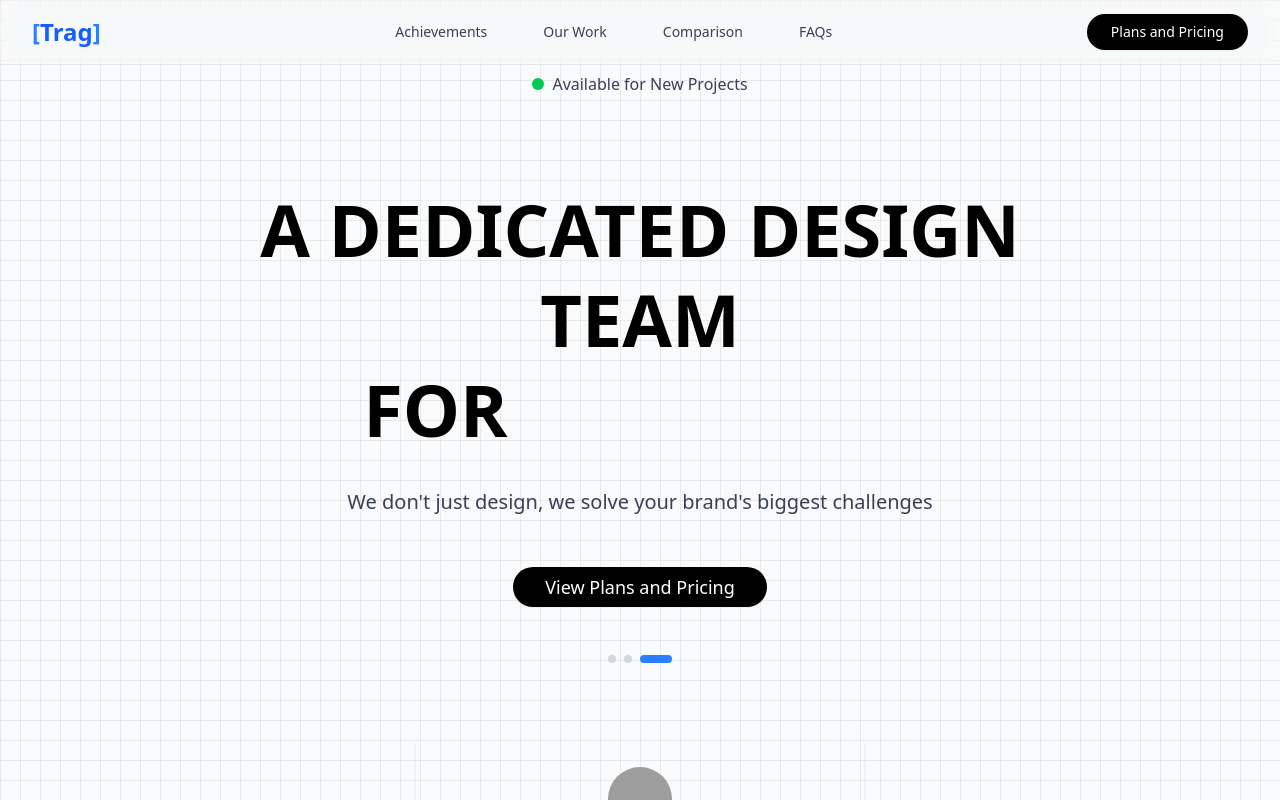
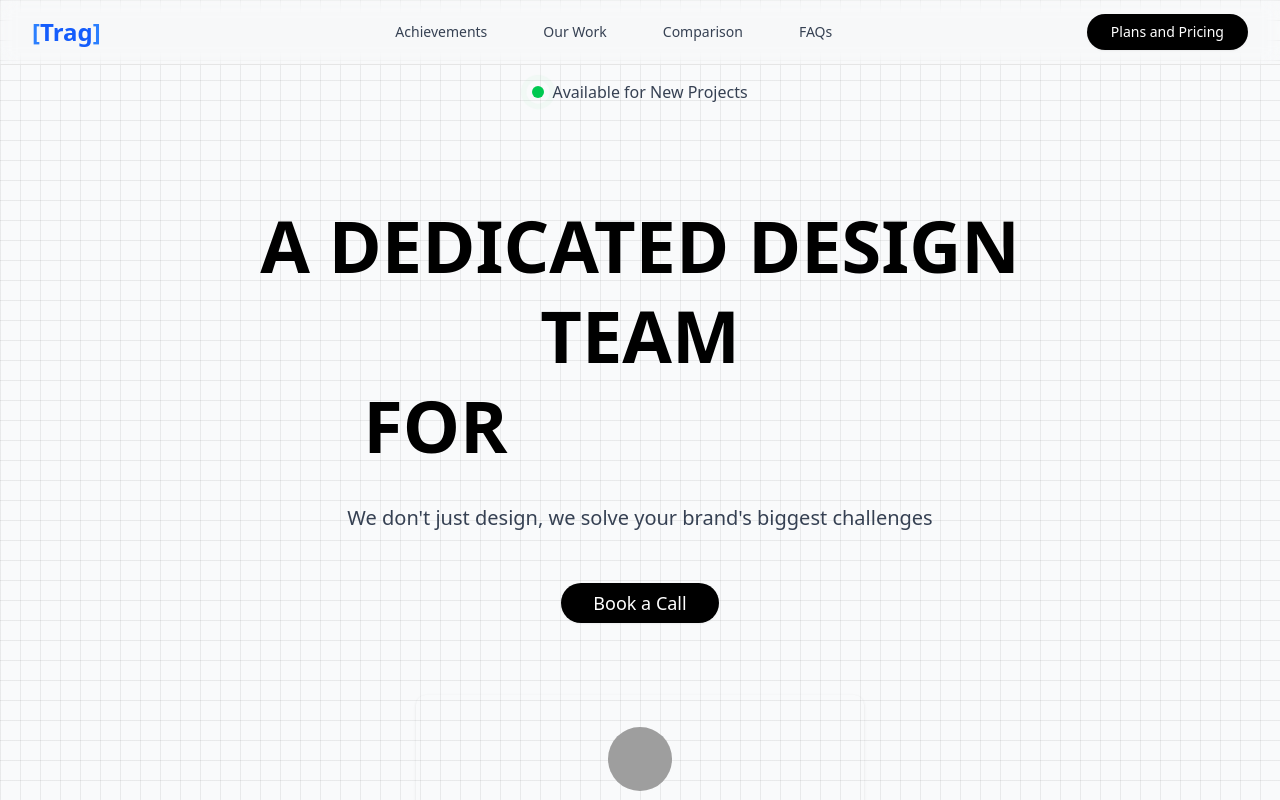
Before and after one commit to Dinesht04/Trag, a Next.js app: page / in a window 1280 px wide. Shown: the top 800 px of the page. Built offline with nearby package versions, Linux system fonts and the light colour scheme; grey boxes are pictures that could not be loaded.

Commit message:
Added a ripple to available dot and FAQ heading

```diff
--- a/src/components/chat-accordian.tsx
+++ b/src/components/chat-accordian.tsx
@@ -83,6 +83,12 @@ export function ChatAccordion() {
 
   return (
     <div className=" max-w-5xl mx-auto space-y-4 p-6 p-4 rounded-2xl">
+
+      <div className='flex flex-col space-y-4 items-center'>
+        <span className='text-center text-4xl bold'>Frequently Asked Questions</span>
+        <span className='text-center'>We Get It—Curiosity Leads to Success! <br/> Got questions? That&apos;s a great sign. Here<br/> are some</span>
+      </div>
+
       {faqData.map((item) => {
         const isOpen = openItems.has(item.id);
 
--- a/src/components/hero-component.tsx
+++ b/src/components/hero-component.tsx
@@ -1,6 +1,6 @@
 'use client';
 
-import { motion, AnimatePresence } from 'framer-motion';
+import { motion, AnimatePresence, useReducedMotion } from 'framer-motion';
 import { useState, useEffect } from 'react';
 import { Button } from '@/components/ui/button';
 
@@ -42,6 +42,38 @@ export default function HomePage() {
   const [currentIndex, setCurrentIndex] = useState(0);
   const [showForAnimation, setShowForAnimation] = useState(true);
 
+  const prefersReducedMotion = useReducedMotion()
+
+  // Pulse animation for the core dot (disabled if user prefers reduced motion)
+  const dotPulse = prefersReducedMotion
+    ? {}
+    : {
+        scale: [1, 1.15, 1],
+        transition: {
+          duration: 1.6,
+          repeat: Number.POSITIVE_INFINITY,
+          repeatType: "mirror",
+          ease: "easeInOut",
+        },
+      }
+
+  // Helper to render a ripple ring with a delay
+  const Ripple = ({ delay = 0 }: { delay?: number }) => (
+    <motion.span
+      aria-hidden="true"
+      className="absolute left-1/2 top-1/2 -translate-x-1/2 -translate-y-1/2 rounded-full ring-2 ring-green-500"
+      style={{ width: 8, height: 8 }}
+      initial={{ opacity: 0.5, scale: 1 }}
+      animate={{ opacity: 0, scale: 3 }}
+      transition={{
+        duration: 1.2,
+        repeat: Number.POSITIVE_INFINITY,
+        ease: [0, 0.71, 0.2, 1.01],
+        delay,
+      }}
+    />
+  );
+
   useEffect(() => {
     const forTimer = setTimeout(() => {
       setShowForAnimation(false);
@@ -61,16 +93,26 @@ export default function HomePage() {
     <main className="  flex flex-col items-center justify-center px-4 py-8">
       {/* Available Status */}
       <motion.div
-        initial={{ opacity: 0, y: -20 }}
-        animate={{ opacity: 1, y: 0 }}
-        transition={{ duration: 0.6 }}
-        className="flex items-center gap-2 mb-12"
-      >
-        <div className="w-3 h-3 bg-green-500 rounded-full"></div>
-        <span className="text-gray-700 py-10 font-medium">
-          Available for New Projects
-        </span>
-      </motion.div>
+      initial={{ opacity: 0, y: -20 }}
+      animate={{ opacity: 1, y: 0 }}
+      transition={{ duration: 0.6 }}
+      className={"flex items-center gap-2 mb-12"}
+    >
+      <div className="relative h-3 w-3" aria-hidden="true">
+        {/* Core green dot */}
+        <motion.span className="absolute inset-0 rounded-full bg-green-500"
+         />
+
+        {/* Radiating waves (respect reduced motion) */}
+        {!prefersReducedMotion && (
+          <>
+            <Ripple delay={0} />
+          </>
+        )}
+      </div>
+
+      <span className="text-gray-700 py-12 font-medium">Available for New Projects</span>
+    </motion.div>
 
       {/* Main Heading */}
       <motion.div
@@ -147,12 +189,12 @@ export default function HomePage() {
           size="lg"
           className="bg-black hover:bg-gray-800 text-white px-8 py-4 text-lg font-medium rounded-full transition-all duration-300 hover:scale-105"
         >
-          View Plans and Pricing
+          Book a Call
         </Button>
       </motion.div>
 
       {/* Progress Indicators */}
-      <motion.div
+      {/* <motion.div
         initial={{ opacity: 0 }}
         animate={{ opacity: 1 }}
         transition={{ duration: 0.8, delay: 0.8 }}
@@ -166,7 +208,7 @@ export default function HomePage() {
             }`}
           />
         ))}
-      </motion.div>
+      </motion.div> */}
     </main>
   );
 }
```
Also changed, not shown: 1 other file (tests, documents, lock files or other folders).
